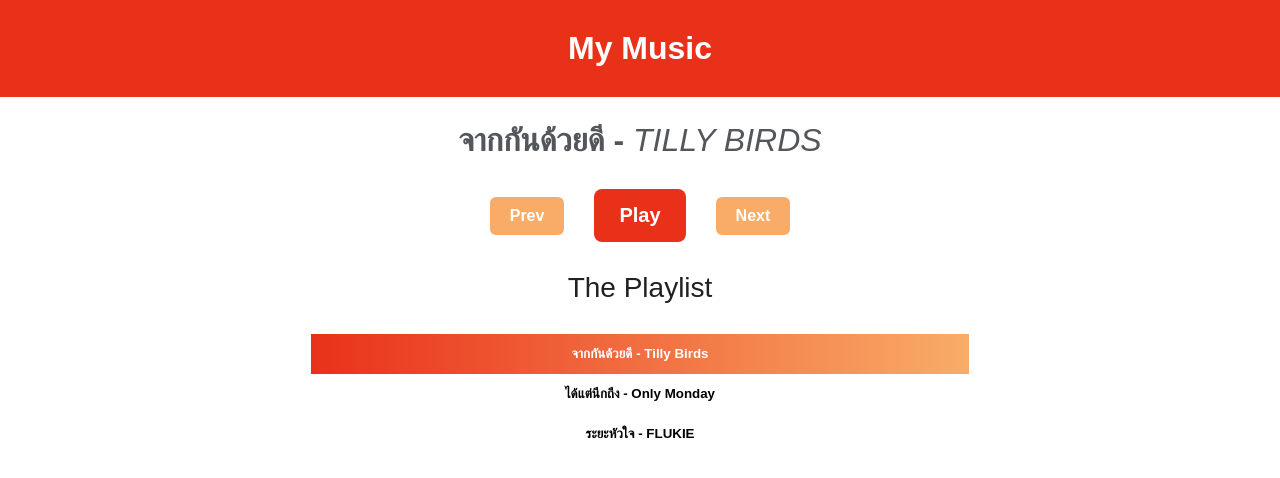
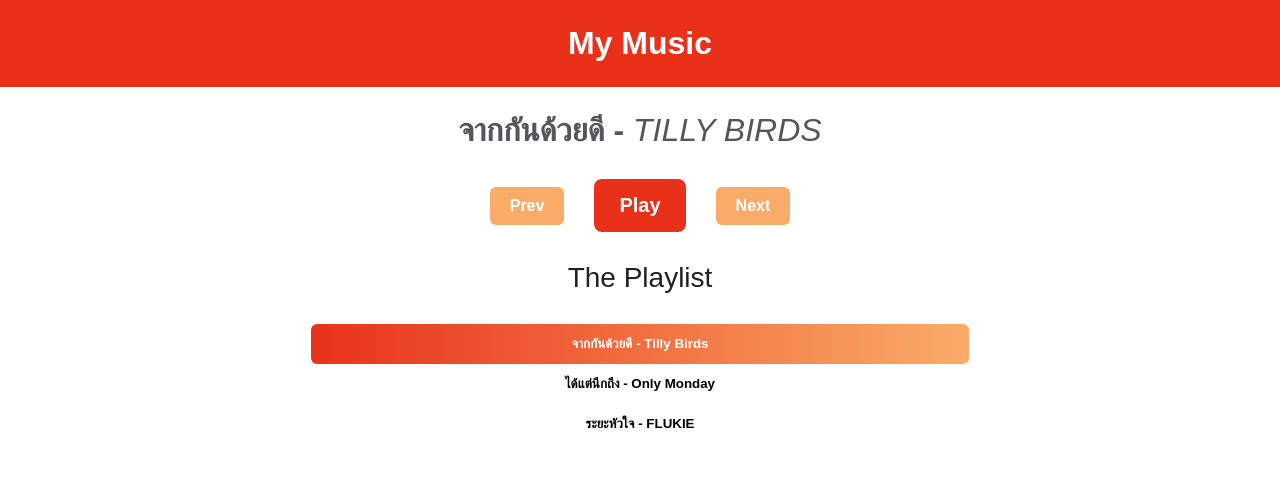
Before and after one commit to P-Thanida/MusicApp_Vue, a Vue app: page / in a window 1280 px wide. Shown: the top 478 px of the page. Built offline with nearby package versions, Linux system fonts and the light colour scheme; the HTML template or start-up script is replaced by a standard one.

Commit message:
Edit CSS

```diff
--- a/src/App.vue
+++ b/src/App.vue
@@ -127,7 +127,7 @@
   display: flex;
   justify-content: center;
   align-items: center;
-  padding: 30px;
+  padding: 25px;
   background-color: #e9311a;
   color: #fff;
 }
@@ -202,6 +202,7 @@
 }
 
 .playlist .song {
+  border-radius: 6px;
   display: block;
   width: 100%;
   padding: 12px;
```
